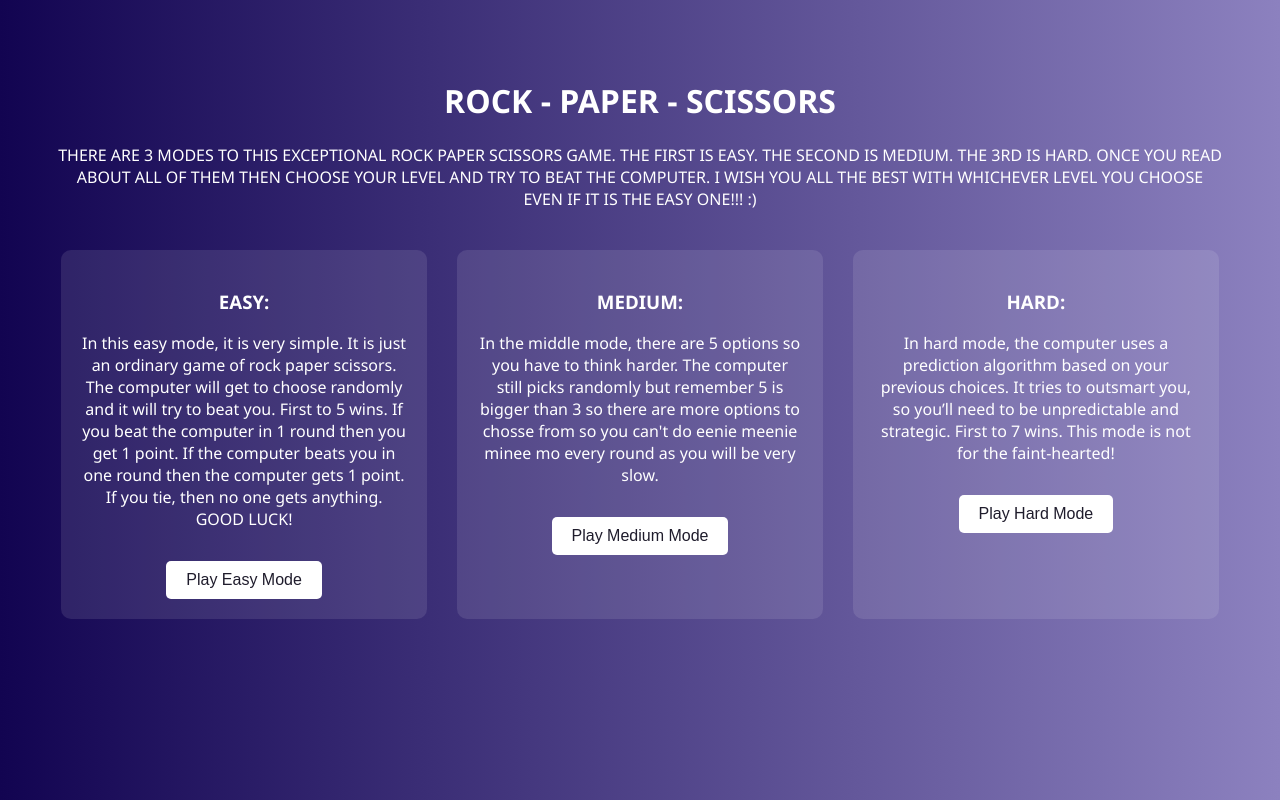
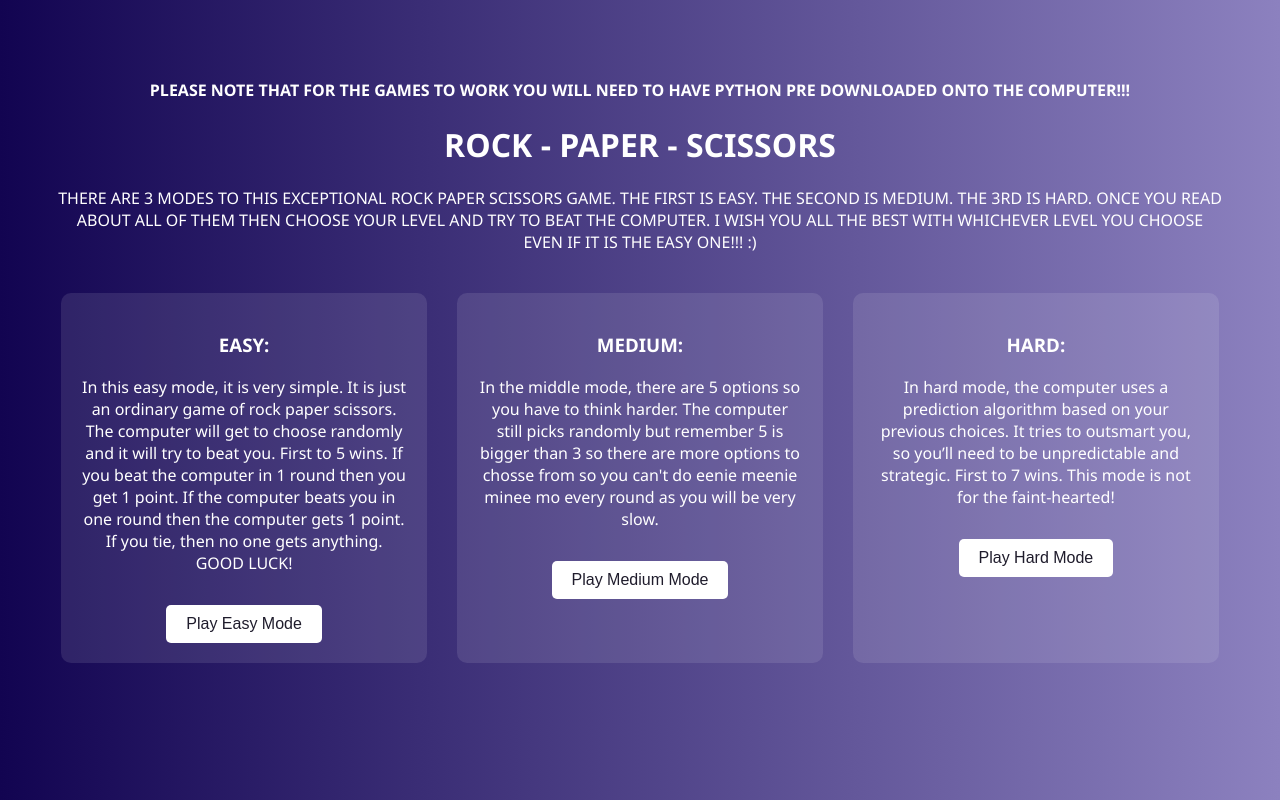
Before and after one commit to Afrin-Shariff/rock-paper-scissors-robot, a plain HTML site: page index.html in a window 1280 px wide. Drawn offline with Linux system fonts and the light colour scheme.

Commit message:
home 2.0

```diff
--- a/index.html
+++ b/index.html
@@ -3,6 +3,7 @@
 <head>
     <meta charset="UTF-8">
     <title>Rock Paper Scissors</title>
+    <h4>PLEASE NOTE THAT FOR THE GAMES TO WORK YOU WILL NEED TO HAVE PYTHON PRE DOWNLOADED ONTO THE COMPUTER!!!</h4>
     <style>
         body {
             font-family: 'Segoe UI', sans-serif;
```
